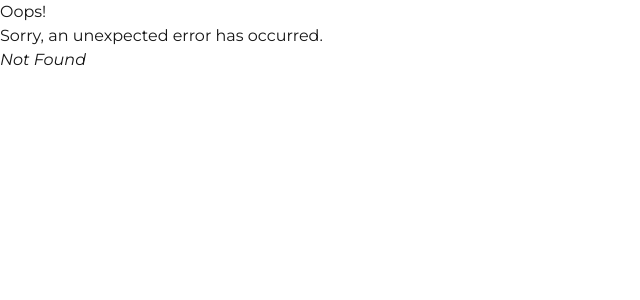
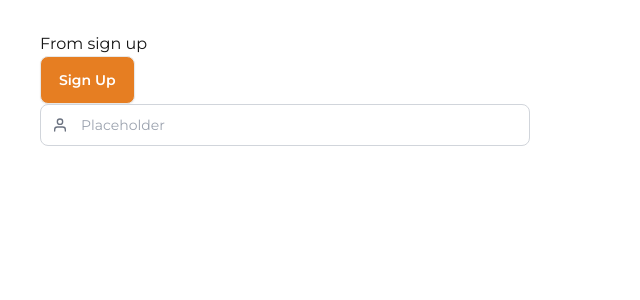
Before and after one commit to sparkle666/Bizpay, a React (Vite) app: page /signup in a window 1280 px wide. Before the commit this address had no page. Shown: the top 300 px of the page, without its empty margins (0-640 px from the left). Built offline with nearby package versions, Linux system fonts and the light colour scheme.

Commit message:
feat: added authcard, authlayout and input

```diff
--- /dev/null
+++ b/src/components/AuthCard.tsx
@@ -0,0 +1,18 @@
+import { ReactNode, FC } from 'react';
+import Input from './Input';
+
+interface AuthCardProps {
+    children: ReactNode;
+}
+
+const AuthCard: FC<AuthCardProps> = ({ children }) => {
+    return (
+        <div className='w-[570px] bg-white rounded-sm px-10 py-8'>
+            {children}
+            <button className='btn bg-secondary'>Sign Up</button>
+            <Input />
+        </div>
+    )
+}
+
+export default AuthCard
--- /dev/null
+++ b/src/components/AuthLayout.tsx
@@ -0,0 +1,11 @@
+import { FC } from 'react'
+
+const AuthLayout: FC = () => {
+    return (
+        <div className='bg-[#F6F9FA] px-20 py-10 h-full'>
+
+        </div>
+    )
+}
+
+export default AuthLayout
--- /dev/null
+++ b/src/components/Input.tsx
@@ -0,0 +1,21 @@
+import { FC, ReactNode } from 'react'
+import { FiUser } from "react-icons/fi";
+
+
+interface InputProps {
+    InputIcon: ReactNode,
+    placeholder?: string
+}
+
+const Input: FC<InputProps> = ({ InputIcon, placeholder = "Placeholder" }) => {
+    return (
+        <div className="relative w-full">
+            <div className="absolute inset-y-0 start-0 flex items-center ps-3 pointer-events-none">
+                {InputIcon ? InputIcon : <FiUser className="w-4 h-4 text-gray-500 dark:text-gray-400" />}
+            </div>
+            <input type="text" id="simple-search" className="bg-white border focus:outline-none border-gray-300 text-gray-900 text-sm rounded-lg block w-full ps-10 p-2.5  dark:bg-gray-700 dark:border-gray-600 dark:placeholder-gray-400 dark:text-white dark:focus:ring-blue-500 dark:focus:border-blue-500" placeholder={placeholder} required />
+        </div>
+    )
+}
+
+export default Input
--- a/src/components/Navbar.tsx
+++ b/src/components/Navbar.tsx
@@ -1,3 +1,4 @@
+import { Link } from "react-router-dom"
 import BizPay from "../assets/BIZPAY.png"
 
 const Navbar = () => {
@@ -27,8 +28,8 @@ const Navbar = () => {
                 </ul>
             </div>
             <div className="navbar-end space-x-2">
-                <a className="btn btn-secondary outline-0 text-white px-[18px] py-[12px] ">Register</a>
-                <a className="btn btn-outline outline-0 border-0 text-[#E67E22]">Sign In</a>
+                <Link to="/signup" className="btn btn-secondary outline-0 text-white px-[18px] py-[12px] ">Register </Link>
+                <Link to="/signin" className="btn btn-outline outline-0 border-0 text-[#E67E22]">Sign In </Link>
             </div>
         </div>
     </>)
--- a/src/index.css
+++ b/src/index.css
@@ -16,6 +16,12 @@ img {
   pointer-events: none;
   /* Disable right-clicking */
   /* user-drag: none; */
+}
+
+/* Custom Components */
+
+.btn{
+  @apply bg-secondary outline-0 text-white px-[18px] py-[12px]
 }
 
 ::-webkit-scrollbar {
--- a/src/main.tsx
+++ b/src/main.tsx
@@ -14,11 +14,29 @@ import Invoice from './pages/Invoice/Invoice';
 import Clients from './pages/Clients/Clients';
 import Payment from './pages/Payment/Payment';
 import Notifications from './pages/Notifications/Notifications';
+import SignUp from './pages/auth/SignUp.tsx';
+import SignIn from './pages/auth/SignIn.tsx';
+import CreatProfile from './pages/auth/CreatProfile.tsx';
 
 const router = createBrowserRouter([
   {
     path: "/",
     element: <LandingPage />,
+    errorElement: <ErrorPage />
+  },
+  {
+    path: "/signin",
+    element: <SignIn />,
+    errorElement: <ErrorPage />
+  },
+  {
+    path: "/signup",
+    element: <SignUp />,
+    errorElement: <ErrorPage />
+  },
+  {
+    path: "/create-profile",
+    element: <CreatProfile />,
     errorElement: <ErrorPage />
   },
   {
--- /dev/null
+++ b/src/pages/auth/CreatProfile.tsx
@@ -0,0 +1,9 @@
+import {FC} from 'react'
+
+const CreatProfile:FC = () => {
+  return (
+    <div>CreatProfile</div>
+  )
+}
+
+export default CreatProfile
--- /dev/null
+++ b/src/pages/auth/SignIn.tsx
@@ -0,0 +1,9 @@
+import {FC} from 'react'
+
+const SignIn:FC = () => {
+  return (
+    <div>SignIn</div>
+  )
+}
+
+export default SignIn
--- /dev/null
+++ b/src/pages/auth/SignUp.tsx
@@ -0,0 +1,14 @@
+import { FC } from 'react'
+import AuthCard from '../../components/AuthCard'
+
+const SignUp: FC = () => {
+  return (
+    <div className='h-screen'>
+      <AuthCard>
+        <p>From sign up</p>
+      </AuthCard>
+    </div>
+  )
+}
+
+export default SignUp
```
